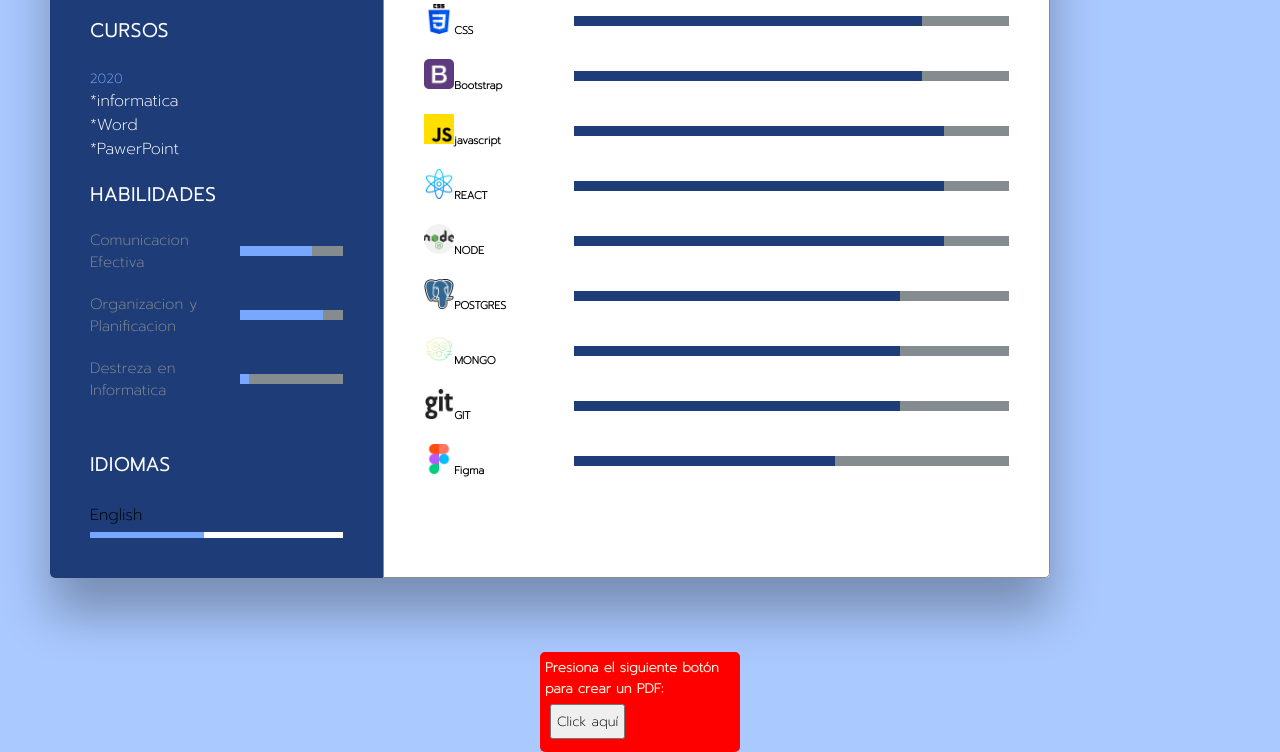
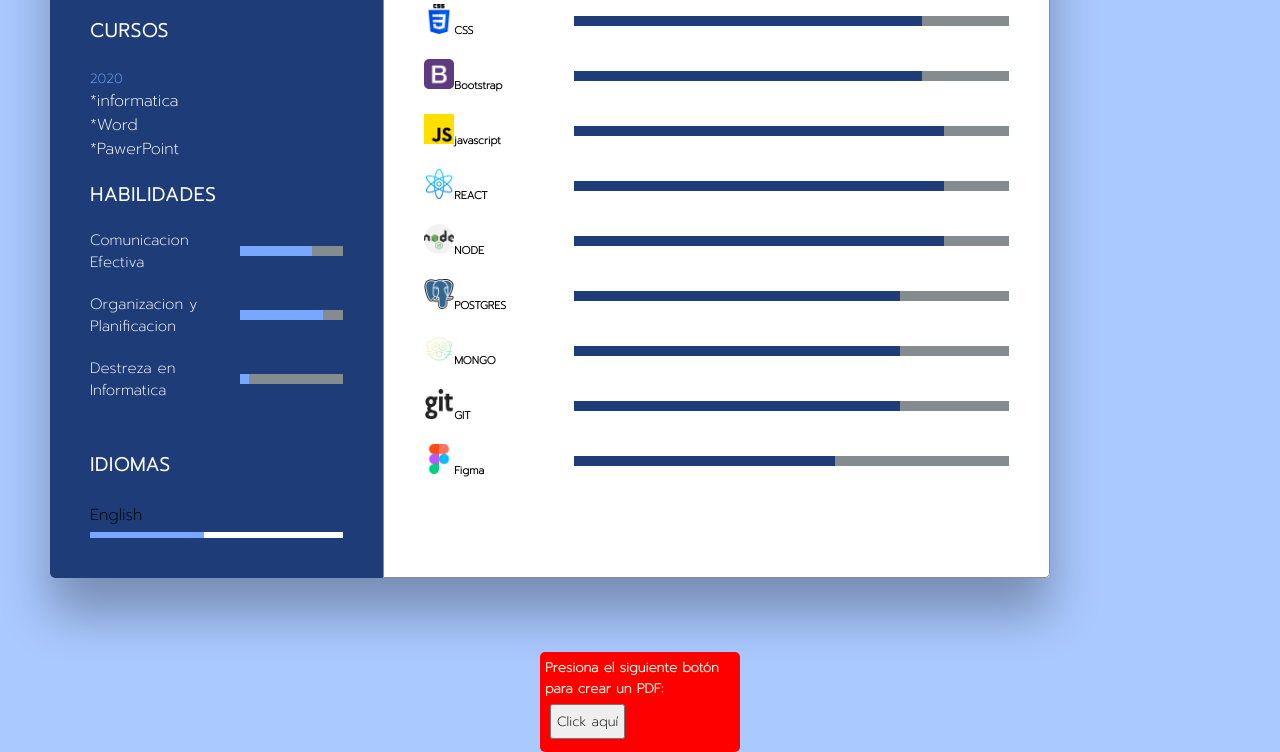
Before and after one commit to delacruz97/crea_tu_cv_facil, a plain HTML site: page curriculum-vitae-master/dif.html in a window 1280 px wide. Shown: the part 1313-2065 px from the top of the page. Drawn offline with Linux system fonts and the light colour scheme.

Commit message:
terminado

```diff
--- a/curriculum-vitae-master/dif.html
+++ b/curriculum-vitae-master/dif.html
@@ -409,7 +409,7 @@
 
 
             <div class="box">
-              <h4  style="font-size: 15px;">Comunicacion Efectiva<!--  y Trabajo en equipo --></h4>
+              <h4  style="font-size: 15px; color: #ffff;">Comunicacion Efectiva<!--  y Trabajo en equipo --></h4>
 
               <div class="percent">
                 <div class="div1" id="barra1" style="width: 70%"></div>
@@ -417,7 +417,7 @@
               <span style="font-size: 10px; margin-left: 5px"></span>
             </div>
             <div class="box">
-              <h4 style="font-size: 15px;">Organizacion y Planificacion</h4>
+              <h4 style="font-size: 15px; color: #ffff;">Organizacion y Planificacion</h4>
 
               <div class="percent">
                 <div class="div1" id="barra2" style="width: 80%"></div>
@@ -426,7 +426,7 @@
             </div>
 
             <div class="box">
-              <h4 style="font-size: 15px;">Destreza en Informatica</h4>
+              <h4 style="font-size: 15px; color: #ffff;">Destreza en Informatica</h4>
 
               <div class="percent">
                 <div class="div1" id="barra3" style="width: 9%"></div>
```
